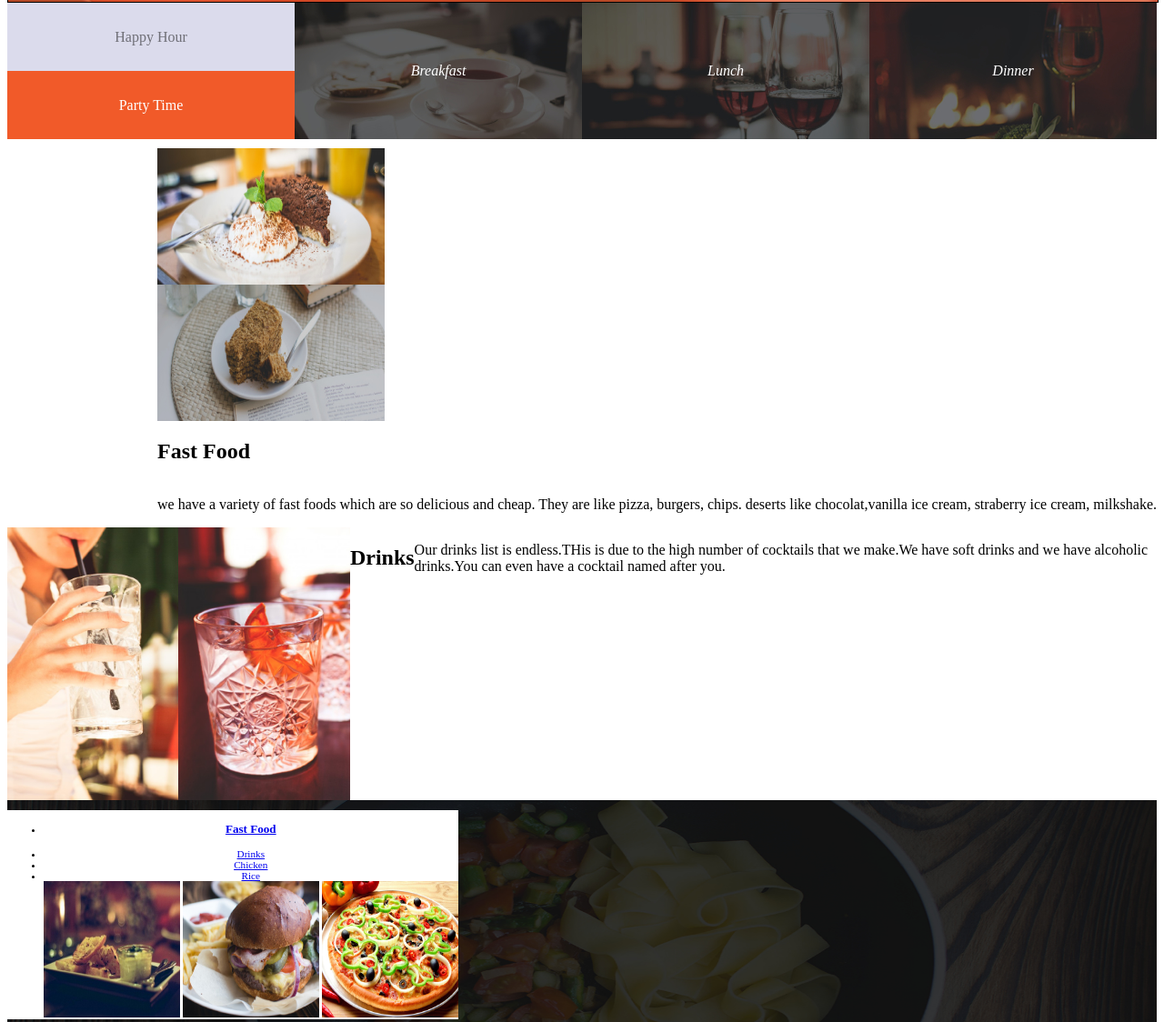
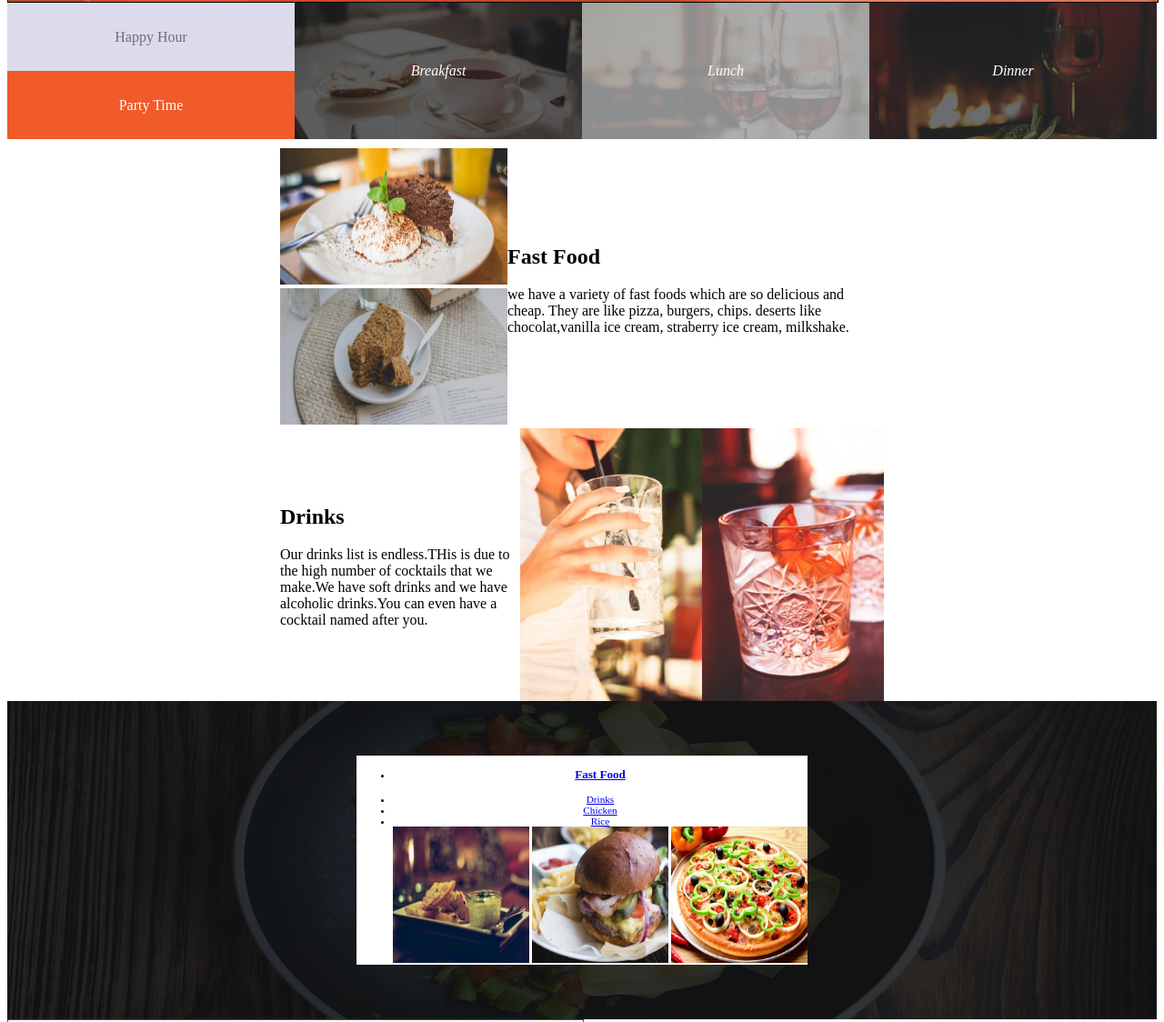
Before and after one commit to Allantoizmughus/Anitas-Kitchen, a plain HTML site: page index.html in a window 1280 px wide. Shown: the part 357-1481 px from the top of the page at 91% size. Drawn offline with Linux system fonts and the light colour scheme.

Commit message:
Modify the container5

```diff
--- a/index.css
+++ b/index.css
@@ -16,10 +16,16 @@ body{
 
   }
 
+  .img-p{
+    display: flex;
+    flex-direction: column;
+  }
+
   #image{
     position: inherit;
     top: 50%;
     left: 50%;
+    display: block;
   }
 
   .container{
@@ -77,6 +83,7 @@ body{
     display: flex;
     justify-content: center;
     align-items: center;
+    opacity: 0.5;
   }
   #dinner{
     background-image: url(assets-2021/assets/foodtop/dinner.jpg);
@@ -92,17 +99,16 @@ body{
 
   .container3{
     display: flex;
-    justify-content: start;
-    flex-direction: column;
-    float: right;
+    align-items: center;
+    flex-direction: row;
     margin-top: 10px;
   }
 
   .container4{
     display: flex;
-    justify-content: start;
     flex-direction: row;
-    float: left;
+    justify-content: center;
+    align-items: center;
   }
 
   .container5{
@@ -111,7 +117,8 @@ body{
     width: 100%;
     height: 350px;
     background-size: 100% 350px;
-    text-align: center;
+    justify-content: center;
+    align-items: center;
     font-size: 0.7em;
   }
 
@@ -182,3 +189,21 @@ body{
     height: 30px;
     color: white;
   }
+
+  .img{
+    margin-left: 300px;
+  }
+  #p1{
+    margin-right: 300px;
+  }
+
+  .img2{
+    display: flex;
+    flex-direction: row;
+    margin-right: 300px;
+  }
+
+#p2{
+  float: left;
+  margin-left: 300px;
+}
--- a/index.html
+++ b/index.html
@@ -8,10 +8,13 @@
     </head>
     <body>
         <div id="header">
-            <img src="assets-2021/assets/logoBig.png" height="150px" width="150px" id="image">
+            <div class="img-p">
+                <img src="assets-2021/assets/logoBig.png" height="150px" width="150px" id="image">
                 <p>We Provide The Best Food
                     At The <strong>Right Price</strong>
                 </p>
+            </div>
+
 
         </div>
         <section class="container";>
@@ -28,24 +31,38 @@
 
     <main>
         <div class="container3">
+            <div class="img">
             <img src="assets-2021/assets/fastFood1.jpg" height="150px" width="250px" id="image1">
             <img src="assets-2021/assets/fastFood2.jpg" height="150px" width="250px" id="image2">
-            <h2>Fast Food</h2>
+            </div>
+
+            <div id="p1">
+                <h2>Fast Food</h2>
             <p>we have a variety of fast foods which
                are so delicious and cheap. They are
                like pizza, burgers, chips. deserts like
                 chocolat,vanilla ice cream, straberry ice
                 cream, milkshake. </p>
+            </div>
+
         </div>
 
         <div class="container4">
-            <img src="assets-2021/assets/drink1.jpg" height="300px" width="200px" id="image3">
-            <img src="assets-2021/assets/drink2.jpg" height="300px" width="200px" id="image4">
+
+            <div id="p2">
             <h2>Drinks</h2>
             <p>Our drinks list is endless.THis is due to the
                high number of cocktails that we make.We have
                soft drinks and we have alcoholic drinks.You
                can even have a cocktail named after you.</p>
+            </div>
+
+            <div class="img2">
+            <img src="assets-2021/assets/drink1.jpg" height="300px" width="200px" id="image3">
+            <img src="assets-2021/assets/drink2.jpg" height="300px" width="200px" id="image4">
+            </div>
+
+
         </div>
 
 
```
